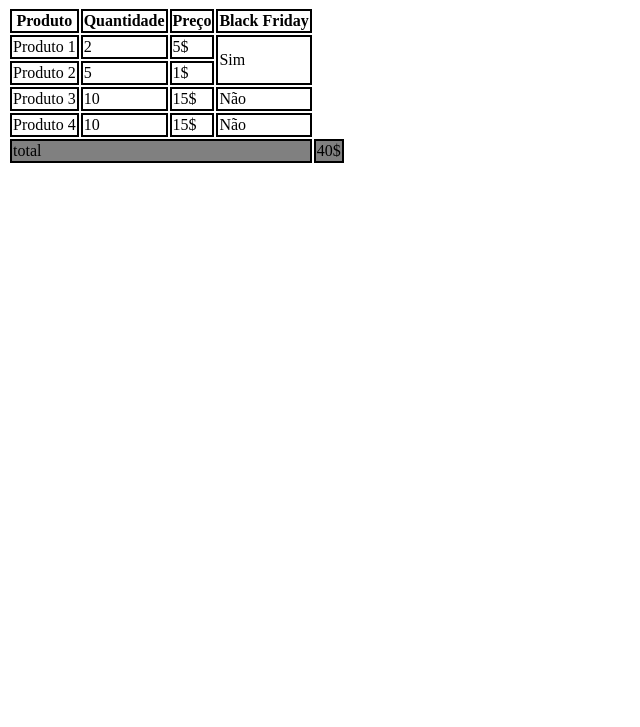
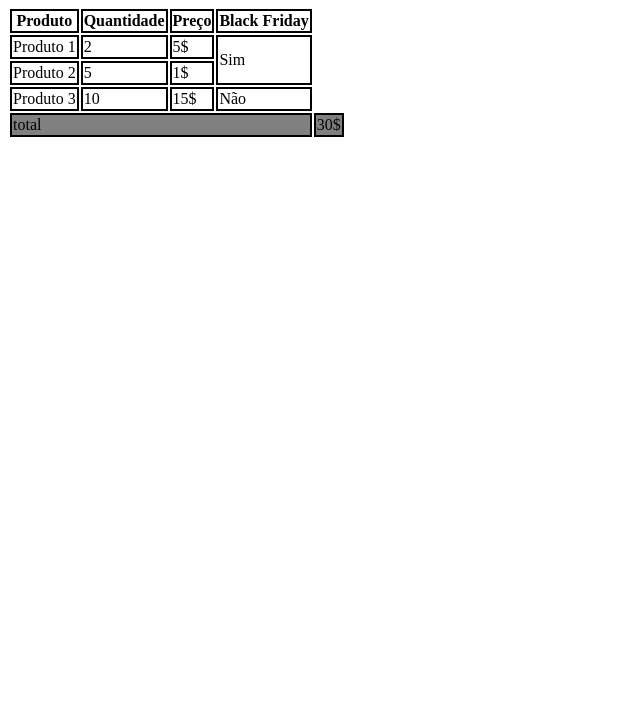
Before and after one commit to Hebert-Pereira/Aula-Tabela, a plain HTML site: page index.html in a window 1280 px wide. Shown: the part 73-800 px from the top of the page, without its empty margins (0-640 px from the left). Drawn offline with Linux system fonts and the light colour scheme.

Commit message:
removido o quarto produto

```diff
--- a/index.html
+++ b/index.html
@@ -47,19 +47,12 @@
                 <td>15$</td>
                 <td>Não</td>
             </tr>
-            <tr>
-                <td>Produto 4</td>
-                <td>10</td>
-                <td>15$</td>
-                <td>Não</td>
-            </tr>
-
         </tbody>
 
         <tfoot>
             <tr>
                 <td colspan="4">total</td>
-                <td>40$</td>
+                <td>30$</td>
             </tr>
 
         </tfoot>
```
